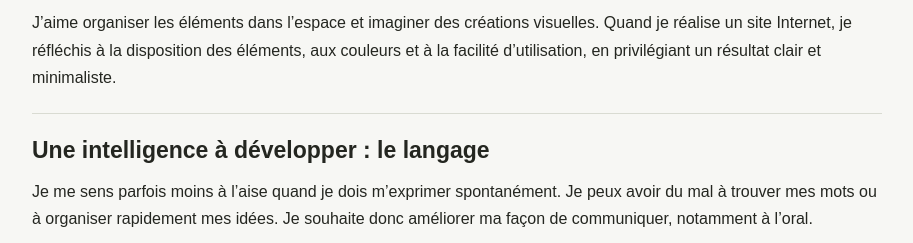
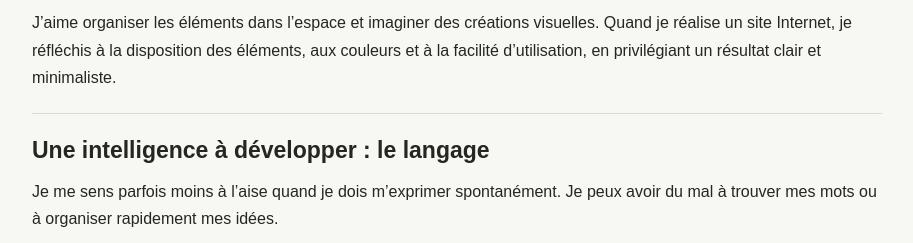
Before and after one commit to lildilu/ppp, a plain HTML site: page pages/intelligences.html in a window 1280 px wide. Shown: the part 735-978 px from the top of the page, without its empty margins (183-1096 px from the left). Drawn offline with Linux system fonts and the light colour scheme; grey boxes are pictures that could not be loaded.

Commit message:
Update intelligences.html

```diff
--- a/pages/intelligences.html
+++ b/pages/intelligences.html
@@ -2,4 +2,4 @@
 <section><h2>L’intelligence logico-mathématique</h2><p>C’est celle dans laquelle je me reconnais le plus. J’aime réfléchir, résoudre des problèmes et comprendre le fonctionnement des choses. Les modules d'un BUT Informatique me permettent d’utiliser cette logique, en analysant les étapes d’un problème pour trouver une solution.</p></section>
 <section><h2>L’intelligence musicale</h2><p>Le piano, que j’ai pratiqué pendant sept ans, m’a aidé à développer mon écoute et ma mémoire musicale. Quand j’apprends un morceau, je dois faire attention aux notes, au rythme et aux nuances.</p></section>
 <section><h2>L’intelligence visuelle et spatiale</h2><p>J’aime organiser les éléments dans l’espace et imaginer des créations visuelles. Quand je réalise un site Internet, je réfléchis à la disposition des éléments, aux couleurs et à la facilité d’utilisation, en privilégiant un résultat clair et minimaliste.</p></section>
-<section><h2>Une intelligence à développer : le langage</h2><p>Je me sens parfois moins à l’aise quand je dois m’exprimer spontanément. Je peux avoir du mal à trouver mes mots ou à organiser rapidement mes idées. Je souhaite donc améliorer ma façon de communiquer, notamment à l’oral.</p><img src="https://www.idrlabs.com/graphic/multiple-intelligences?p=43,80,67,63,60,43,43,30,23&l=FR" alt="graphes"></section><p class="page-nav"><a href="parcours.html">Page suivante : mon parcours →</a></p></main><footer><a href="../index.html">Accueil</a><span>David Di Lucchio · PPP</span></footer></body></html>
+<section><h2>Une intelligence à développer : le langage</h2><p>Je me sens parfois moins à l’aise quand je dois m’exprimer spontanément. Je peux avoir du mal à trouver mes mots ou à organiser rapidement mes idées.</p><img src="https://www.idrlabs.com/graphic/multiple-intelligences?p=43,80,67,63,60,43,43,30,23&l=FR" alt="graphes"></section><p class="page-nav"><a href="parcours.html">Page suivante : mon parcours →</a></p></main><footer><a href="../index.html">Accueil</a><span>David Di Lucchio · PPP</span></footer></body></html>
```
